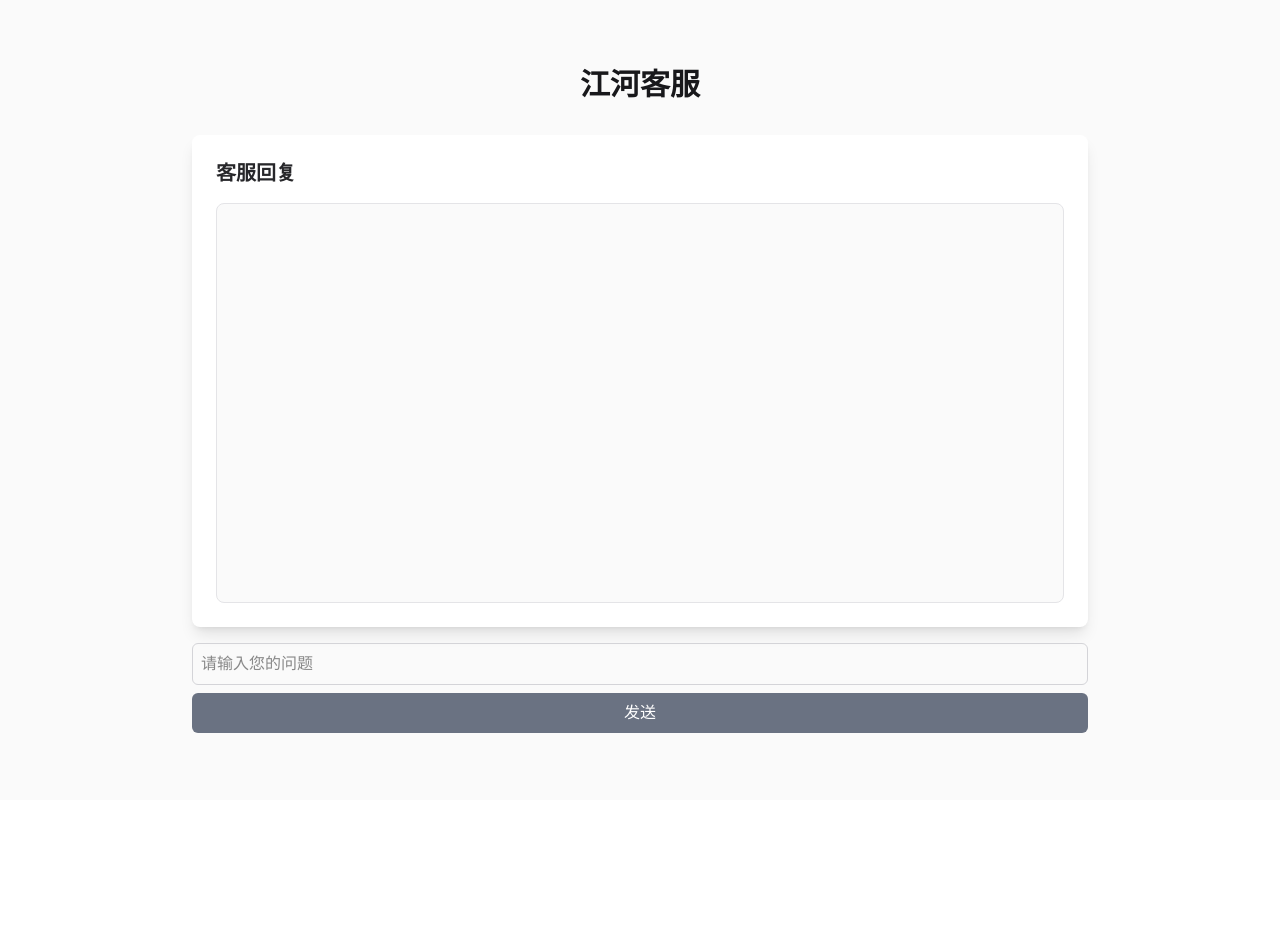
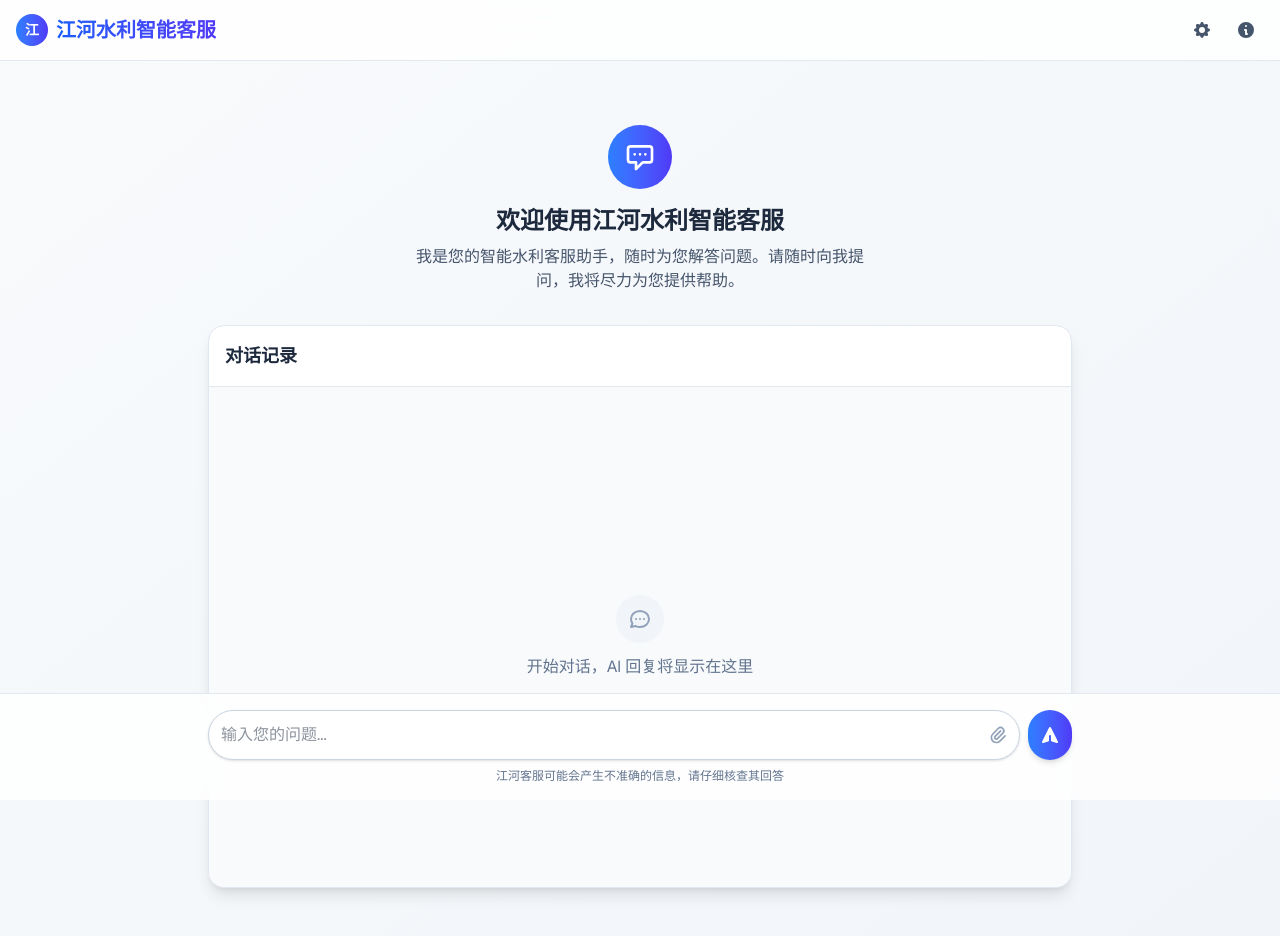
Before and after one commit to easonssun/ai-chat-box, a Next.js app: page /chat in a window 1280 px wide. Shown: the top 936 px of the page. Before the commit the page ends 800 px from the top, so only its background shows below. Built offline with nearby package versions, Linux system fonts and the light colour scheme.

Commit message:
feat: 优化页面展示效果

```diff
--- a/app/chat/page.tsx
+++ b/app/chat/page.tsx
@@ -1,18 +1,29 @@
 'use client'
 
-import { useState } from 'react'
+import { useState, useRef, useEffect } from 'react'
 import type { MessageBoxProps } from './components/MessageBox'
 import { BotMessage, UserMessage } from './components/MessageBox'
 
 export default function ChatPage() {
   const [messages, setMessages] = useState<MessageBoxProps[]>([])
   const [isLoading, setIsLoading] = useState(false)
+  const messagesEndRef = useRef<HTMLDivElement>(null)
+
+  const scrollToBottom = () => {
+    messagesEndRef.current?.scrollIntoView({ behavior: 'smooth' })
+  }
+
+  useEffect(() => {
+    scrollToBottom()
+  }, [messages])
 
   const handleSubmit = async (e: React.FormEvent<HTMLFormElement>) => {
     e.preventDefault()
 
     const formData = new FormData(e.target as HTMLFormElement)
     const input = formData.get('input') as string
+
+    if (!input.trim()) return
 
     const response = await fetch('/api/chat', {
       method: 'POST',
@@ -22,6 +33,7 @@ export default function ChatPage() {
 
     setMessages((prev) => [...prev, { content: input, type: 'user' }])
     setIsLoading(true)
+    ;(e.target as HTMLFormElement).reset()
 
     if (!response.ok || !response.body) {
       throw new Error('ReadableStream not supported in this browser.')
@@ -65,18 +77,80 @@ export default function ChatPage() {
   }
 
   return (
-    <div className="flex min-h-screen flex-col items-center justify-center bg-zinc-50 font-sans dark:bg-black p-4">
-      <div className="w-full max-w-4xl">
-        <h1 className="text-3xl font-bold text-center mb-8 text-zinc-900 dark:text-zinc-100">江河客服</h1>
+    <div className="flex min-h-screen flex-col bg-gradient-to-br from-slate-50 to-slate-100 dark:from-slate-900 dark:to-slate-800 font-sans">
+      {/* 顶部导航栏 */}
+      <header className="sticky top-0 z-10 w-full border-b border-slate-200 dark:border-slate-700 bg-white/80 dark:bg-slate-900/80 backdrop-blur-lg">
+        <div className="container mx-auto px-4 py-3 flex items-center justify-between">
+          <div className="flex items-center space-x-2">
+            <div className="w-8 h-8 rounded-full bg-gradient-to-r from-blue-500 to-indigo-600 flex items-center justify-center">
+              <span className="text-white font-bold text-sm">江</span>
+            </div>
+            <h1 className="text-xl font-bold bg-gradient-to-r from-blue-600 to-indigo-600 bg-clip-text text-transparent">江河水利智能客服</h1>
+          </div>
+          <div className="flex items-center space-x-2">
+            <button className="p-2 rounded-lg hover:bg-slate-100 dark:hover:bg-slate-800 transition-colors">
+              <svg
+                xmlns="http://www.w3.org/2000/svg"
+                className="h-5 w-5 text-slate-600 dark:text-slate-300"
+                viewBox="0 0 20 20"
+                fill="currentColor"
+              >
+                <path
+                  fillRule="evenodd"
+                  d="M11.49 3.17c-.38-1.56-2.6-1.56-2.98 0a1.532 1.532 0 01-2.286.948c-1.372-.836-2.942.734-2.106 2.106.54.886.061 2.042-.947 2.287-1.561.379-1.561 2.6 0 2.978a1.532 1.532 0 01.947 2.287c-.836 1.372.734 2.942 2.106 2.106a1.532 1.532 0 012.287.947c.379 1.561 2.6 1.561 2.978 0a1.533 1.533 0 012.287-.947c1.372.836 2.942-.734 2.106-2.106a1.533 1.533 0 01.947-2.287c1.561-.379 1.561-2.6 0-2.978a1.532 1.532 0 01-.947-2.287c.836-1.372-.734-2.942-2.106-2.106a1.532 1.532 0 01-2.287-.947zM10 13a3 3 0 100-6 3 3 0 000 6z"
+                  clipRule="evenodd"
+                />
+              </svg>
+            </button>
+            <button className="p-2 rounded-lg hover:bg-slate-100 dark:hover:bg-slate-800 transition-colors">
+              <svg
+                xmlns="http://www.w3.org/2000/svg"
+                className="h-5 w-5 text-slate-600 dark:text-slate-300"
+                viewBox="0 0 20 20"
+                fill="currentColor"
+              >
+                <path
+                  fillRule="evenodd"
+                  d="M18 10a8 8 0 11-16 0 8 8 0 0116 0zm-7-4a1 1 0 11-2 0 1 1 0 012 0zM9 9a1 1 0 000 2v3a1 1 0 001 1h1a1 1 0 100-2v-3a1 1 0 00-1-1H9z"
+                  clipRule="evenodd"
+                />
+              </svg>
+            </button>
+          </div>
+        </div>
+      </header>
 
-        <div className="bg-white dark:bg-zinc-900 rounded-lg shadow-lg p-6">
-          <div className="mb-4">
-            <h2 className="text-xl font-semibold mb-2 text-zinc-800 dark:text-zinc-200">客服回复</h2>
+      {/* 主内容区域 */}
+      <main className="flex-1 container mx-auto px-4 py-6 max-w-4xl">
+        {/* 欢迎信息 */}
+        {messages.length === 0 && (
+          <div className="text-center mb-8 mt-10">
+            <div className="mx-auto w-16 h-16 rounded-full bg-gradient-to-r from-blue-500 to-indigo-600 flex items-center justify-center mb-4">
+              <svg xmlns="http://www.w3.org/2000/svg" className="h-8 w-8 text-white" fill="none" viewBox="0 0 24 24" stroke="currentColor">
+                <path
+                  strokeLinecap="round"
+                  strokeLinejoin="round"
+                  strokeWidth={2}
+                  d="M8 10h.01M12 10h.01M16 10h.01M9 16H5a2 2 0 01-2-2V6a2 2 0 012-2h14a2 2 0 012 2v8a2 2 0 01-2 2h-5l-5 5v-5z"
+                />
+              </svg>
+            </div>
+            <h2 className="text-2xl font-bold text-slate-800 dark:text-slate-100 mb-2">欢迎使用江河水利智能客服</h2>
+            <p className="text-slate-600 dark:text-slate-300 max-w-md mx-auto">
+              我是您的智能水利客服助手，随时为您解答问题。请随时向我提问，我将尽力为您提供帮助。
+            </p>
+          </div>
+        )}
+
+        {/* 聊天消息区域 */}
+        <div className="bg-white dark:bg-slate-800 rounded-2xl shadow-lg overflow-hidden border border-slate-200 dark:border-slate-700">
+          <div className="p-4 border-b border-slate-200 dark:border-slate-700">
+            <h2 className="text-lg font-semibold text-slate-800 dark:text-slate-100">对话记录</h2>
           </div>
 
-          <div className="border border-zinc-200 dark:border-zinc-700 rounded-lg p-4 min-h-[400px] bg-zinc-50 dark:bg-zinc-800">
-            {messages ? (
-              <div className="whitespace-pre-wrap text-zinc-800 dark:text-zinc-200">
+          <div className="h-[500px] overflow-y-auto p-4 bg-slate-50 dark:bg-slate-900/50">
+            {messages.length > 0 ? (
+              <div className="space-y-4">
                 {messages.map((msg, index) =>
                   msg.type === 'bot' ? (
                     <BotMessage key={index} type={msg.type} content={msg.content} loading={isLoading} />
@@ -84,34 +158,91 @@ export default function ChatPage() {
                     <UserMessage key={index} type={msg.type} content={msg.content} />
                   )
                 )}
-                {isLoading && '...'}
+                {/* {isLoading && (
+                  <div className="flex items-center justify-start w-full mb-2">
+                    <div className="bg-white dark:bg-slate-800 text-slate-800 dark:text-slate-200 p-3 rounded-2xl shadow-sm max-w-[80%]">
+                      <div className="flex space-x-1">
+                        <div className="w-2 h-2 rounded-full bg-slate-400 animate-bounce"></div>
+                        <div className="w-2 h-2 rounded-full bg-slate-400 animate-bounce" style={{ animationDelay: '0.2s' }}></div>
+                        <div className="w-2 h-2 rounded-full bg-slate-400 animate-bounce" style={{ animationDelay: '0.4s' }}></div>
+                      </div>
+                    </div>
+                  </div>
+                )} */}
+                <div ref={messagesEndRef} />
               </div>
             ) : (
-              <div className="flex items-center justify-center h-full text-zinc-500 dark:text-zinc-400">
-                <p>AI 输出内容将显示在这里...</p>
+              <div className="flex items-center justify-center h-full">
+                <div className="text-center">
+                  <div className="mx-auto w-12 h-12 rounded-full bg-slate-100 dark:bg-slate-800 flex items-center justify-center mb-3">
+                    <svg
+                      xmlns="http://www.w3.org/2000/svg"
+                      className="h-6 w-6 text-slate-400"
+                      fill="none"
+                      viewBox="0 0 24 24"
+                      stroke="currentColor"
+                    >
+                      <path
+                        strokeLinecap="round"
+                        strokeLinejoin="round"
+                        strokeWidth={2}
+                        d="M8 12h.01M12 12h.01M16 12h.01M21 12c0 4.418-4.03 8-9 8a9.863 9.863 0 01-4.255-.949L3 20l1.395-3.72C3.512 15.042 3 13.574 3 12c0-4.418 4.03-8 9-8s9 3.582 9 8z"
+                      />
+                    </svg>
+                  </div>
+                  <p className="text-slate-500 dark:text-slate-400">开始对话，AI 回复将显示在这里</p>
+                </div>
               </div>
             )}
           </div>
         </div>
+      </main>
 
-        <div className="mt-4">
-          <form onSubmit={handleSubmit}>
+      {/* 底部输入区域 */}
+      <footer className="sticky bottom-0 w-full border-t border-slate-200 dark:border-slate-700 bg-white/80 dark:bg-slate-900/80 backdrop-blur-lg">
+        <div className="container mx-auto px-4 py-4 max-w-4xl">
+          <form onSubmit={handleSubmit} className="flex space-x-2">
+            <div className="flex-1 relative">
               <input
                 type="text"
                 name="input"
-              placeholder="请输入您的问题"
-              className="w-full p-2 border border-zinc-300 dark:border-zinc-600 rounded-md focus:outline-none focus:ring-2 focus:ring-blue-500 dark:focus:ring-blue-400"
+                placeholder="输入您的问题..."
+                className="w-full p-3 pr-12 rounded-full border border-slate-300 dark:border-slate-600 bg-white dark:bg-slate-800 focus:outline-none focus:ring-2 focus:ring-blue-500 dark:focus:ring-blue-400 text-slate-800 dark:text-slate-200 shadow-sm"
                 autoComplete="off"
+                disabled={isLoading}
               />
+              <div className="absolute right-3 top-1/2 transform -translate-y-1/2">
+                <svg
+                  xmlns="http://www.w3.org/2000/svg"
+                  className="h-5 w-5 text-slate-400"
+                  fill="none"
+                  viewBox="0 0 24 24"
+                  stroke="currentColor"
+                >
+                  <path
+                    strokeLinecap="round"
+                    strokeLinejoin="round"
+                    strokeWidth={2}
+                    d="M15.172 7l-6.586 6.586a2 2 0 102.828 2.828l6.414-6.586a4 4 0 00-5.656-5.656l-6.415 6.585a6 6 0 108.486 8.486L20.5 13"
+                  />
+                </svg>
+              </div>
+            </div>
             <button
               type="submit"
-              className="cursor-pointer mt-2 w-full p-2 bg-gray-500 text-white rounded-md hover:bg-gray-600 focus:outline-none focus:ring-2 focus:ring-gray-500 dark:focus:ring-gray-400"
+              disabled={isLoading}
+              className="p-3 rounded-full bg-gradient-to-r from-blue-500 to-indigo-600 text-white hover:from-blue-600 hover:to-indigo-700 focus:outline-none focus:ring-2 focus:ring-blue-500 dark:focus:ring-blue-400 disabled:opacity-50 disabled:cursor-not-allowed transition-all shadow-md hover:shadow-lg"
             >
-              发送
+              <svg xmlns="http://www.w3.org/2000/svg" className="h-5 w-5" viewBox="0 0 20 20" fill="currentColor">
+                <path d="M10.894 2.553a1 1 0 00-1.788 0l-7 14a1 1 0 001.169 1.409l5-1.429A1 1 0 009 15.571V11a1 1 0 112 0v4.571a1 1 0 00.725.962l5 1.428a1 1 0 001.17-1.408l-7-14z" />
+              </svg>
             </button>
           </form>
+          <div className="mt-2 text-xs text-center text-slate-500 dark:text-slate-400">
+            江河客服可能会产生不准确的信息，请仔细核查其回答
           </div>
         </div>
+      </footer>
     </div>
   )
 }
```
Also changed, not shown: app/chat/components/MessageBox.tsx (+44 -6 lines), 1 other file (tests, documents, lock files or other folders). Lines whose indentation alone changed are shown as unchanged.
